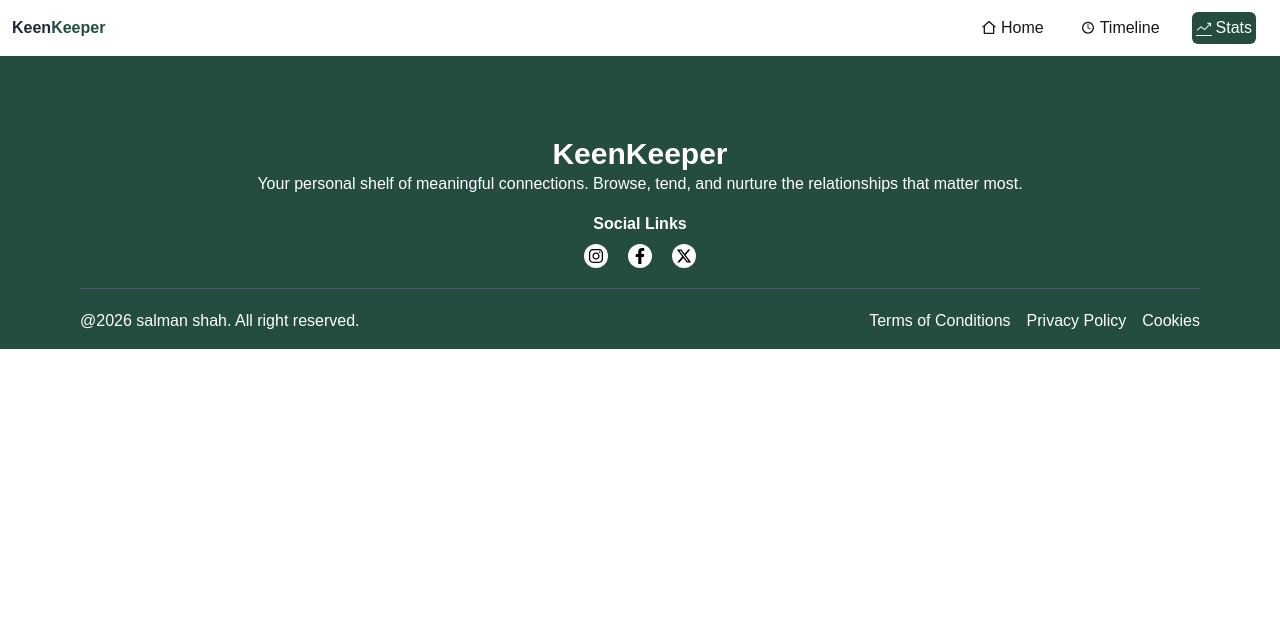
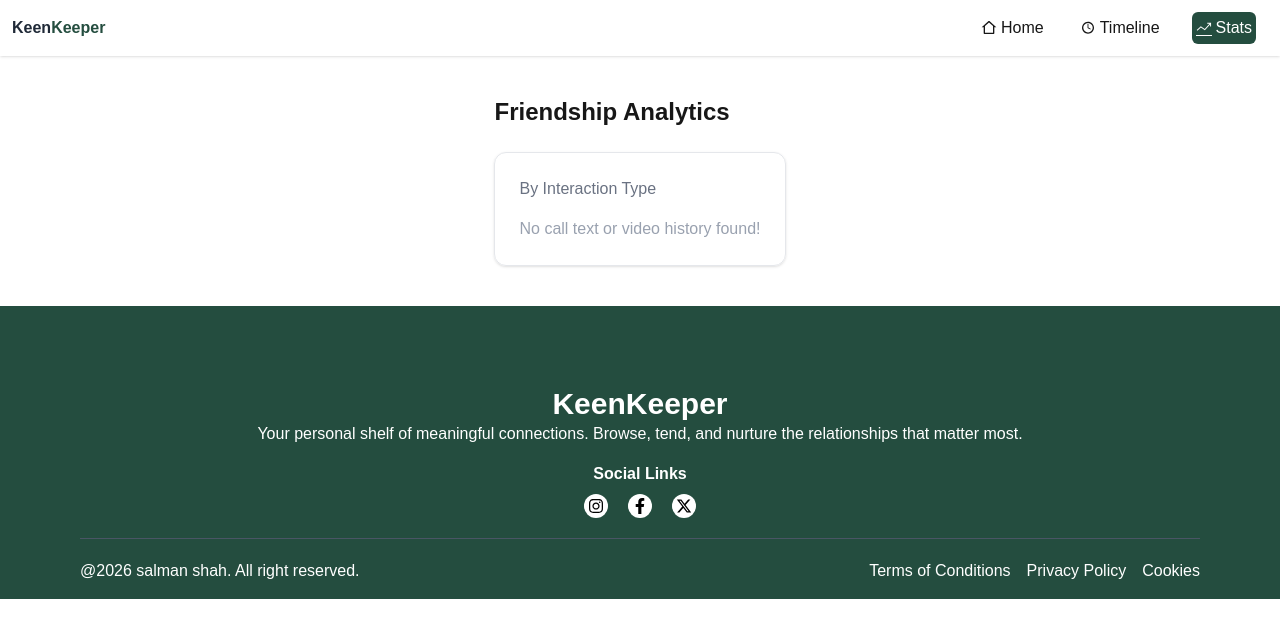
Before and after one commit to salman-ibn-riyaj/assignment-7, a Next.js app: page /stats in a window 1280 px wide. Shown: the top 638 px of the page. Built offline with nearby package versions, Linux system fonts and the light colour scheme.

Commit message:
some changes made on QuickCheckIn btns

```diff
--- a/package.json
+++ b/package.json
@@ -13,7 +13,8 @@
     "next": "16.2.3",
     "react": "19.2.4",
     "react-dom": "19.2.4",
-    "react-icons": "^5.6.0"
+    "react-icons": "^5.6.0",
+    "recharts": "^3.8.1"
   },
   "devDependencies": {
     "@tailwindcss/postcss": "^4",
--- a/src/app/stats/page.jsx
+++ b/src/app/stats/page.jsx
@@ -1,11 +1,56 @@
+"use client";
+import { useInteraction } from "@/context/InteractionContext";
+import { Pie, PieChart, Legend, Tooltip } from "recharts";
+
+const StatsPage = () => {
+  const { interactions } = useInteraction();
 
 
-const page = () => {
-    return (
-        <div>
+  const counts = { call: 0, text: 0, video: 0 };
+  interactions.forEach((item) => {
+    if (counts[item.type] !== undefined) counts[item.type]++;
+  });
 
-        </div>
-    );
+  const data = [
+    { name: "Call", value: counts.call, fill: "#1a1a2e" },
+    { name: "Text", value: counts.text, fill: "#7c3aed" },
+    { name: "Video", value: counts.video, fill: "#16a34a" },
+  ].filter((d) => d.value > 0);
+
+  return (
+    <div className="max-w-7xl mx-auto py-10 px-4">
+      <h1 className="text-2xl font-bold mb-6">Friendship Analytics</h1>
+
+      <div className="border border-gray-200 rounded-xl p-6 shadow-sm">
+        <p className="text-gray-500 mb-4">By Interaction Type</p>
+
+        {data.length === 0 ? (
+          <p className="text-gray-400">No call text or video history found!</p>
+        ) : (
+          <PieChart
+            style={{
+              width: "100%",
+              maxWidth: "100%",
+              margin:'10 auto',
+              maxHeight: "80vh",
+              aspectRatio: 1,
+            }}
+          >
+            <Pie
+              data={data}
+              innerRadius="60%"
+              outerRadius="80%"
+              cornerRadius="50%"
+              paddingAngle={5}
+              dataKey="value"
+            />
+            <Tooltip />
+            <Legend />
+          </PieChart>
+        )}
+      </div>
+    </div>
+  );
 };
 
-export default page;
+export default StatsPage;
--- a/src/app/timeline/page.jsx
+++ b/src/app/timeline/page.jsx
@@ -24,9 +24,9 @@ const TimelinePage = () => {
         {interactions.map((item, i) => (
           <div
             key={i}
-            className="flex items-center gap-4 border border-gray-200 rounded-xl p-4 shadow-sm"
+            className="flex items-center gap-4 border border-gray-200 rounded-md p-4 shadow-sm"
           >
-            <span className="text-gray-600 text-3xl shrink-0">{icons[item.type]}</span>
+            <span className="text-gray-600 text-3xl">{icons[item.type]}</span>
             <div>
               <p>
                 <strong className="capitalize">{item.type}</strong> with{" "}
--- a/src/components/QuickCheckIn/QuickCheckIn.jsx
+++ b/src/components/QuickCheckIn/QuickCheckIn.jsx
@@ -12,11 +12,11 @@ const icons = {
 
 const QuickCheckIn = ({ friendName }) => {
   const { addInteraction } = useInteraction();
-  const router = useRouter();
+
 
   const handleClick = (type) => {
     addInteraction(type, friendName);
-    router.push("/timeline");
+
   };
 
   return (
--- a/src/context/InteractionContext.jsx
+++ b/src/context/InteractionContext.jsx
@@ -9,9 +9,9 @@ export const InteractionProvider = ({ children }) => {
 
   const addInteraction = (type, friendName) => {
     const newInteraction = {
-      type,        // "call" / "text" / "video"
+      type,
       friendName,
-      date: new Date().toDateString(), // "Tue Apr 14 2026"
+      date: new Date().toDateString(),
     };
     setInteractions((prev) => [newInteraction, ...prev]);
   };
```
Also changed, not shown: 1 other file (tests, documents, lock files or other folders).
